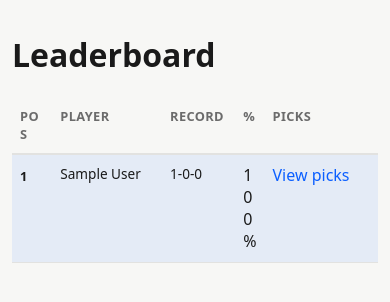
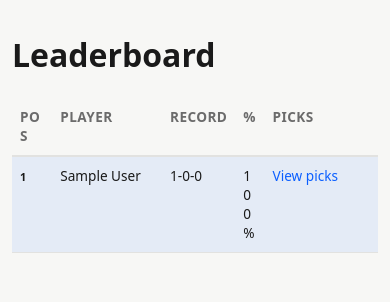
Before and after one commit to mattdaniel7578/FootballSlop, a Flask app: page /leaderboard in a window 390 px wide. Shown: the part 43-345 px from the top of the page. Run offline with Flask 3, Linux system fonts and the light colour scheme; a user stored in the database is signed in; tables that the repository leaves empty hold one stand-in row (values such as "Sample post").

Commit message:
Shrink Leaderboard mobile font further to stop Player overflow
Player and Record columns down to 0.78em (from 0.85em), plus a
general 0.85em reduction across the rest of the table's cells
(Pos, %, Picks) for consistency, so long player names fit.

Co-Authored-By: Claude Sonnet 5 <noreply@anthropic.com>
Claude-Session: https://claude.ai/code/session_01N5XKQ22gDX2uWdULzrE5VD

```diff
--- a/static/style.css
+++ b/static/style.css
@@ -537,15 +537,19 @@ nav a.active {
     width: 8%;
   }
 
+  .leaderboard-table td, .leaderboard-table th {
+    font-size: 0.85em;
+  }
+
   .record-col {
     width: 20%;
     white-space: nowrap;
-    font-size: 0.85em;
+    font-size: 0.78em;
   }
 
   .player-col {
     width: 30%;
-    font-size: 0.85em;
+    font-size: 0.78em;
   }
 
   .lines-table {
```
